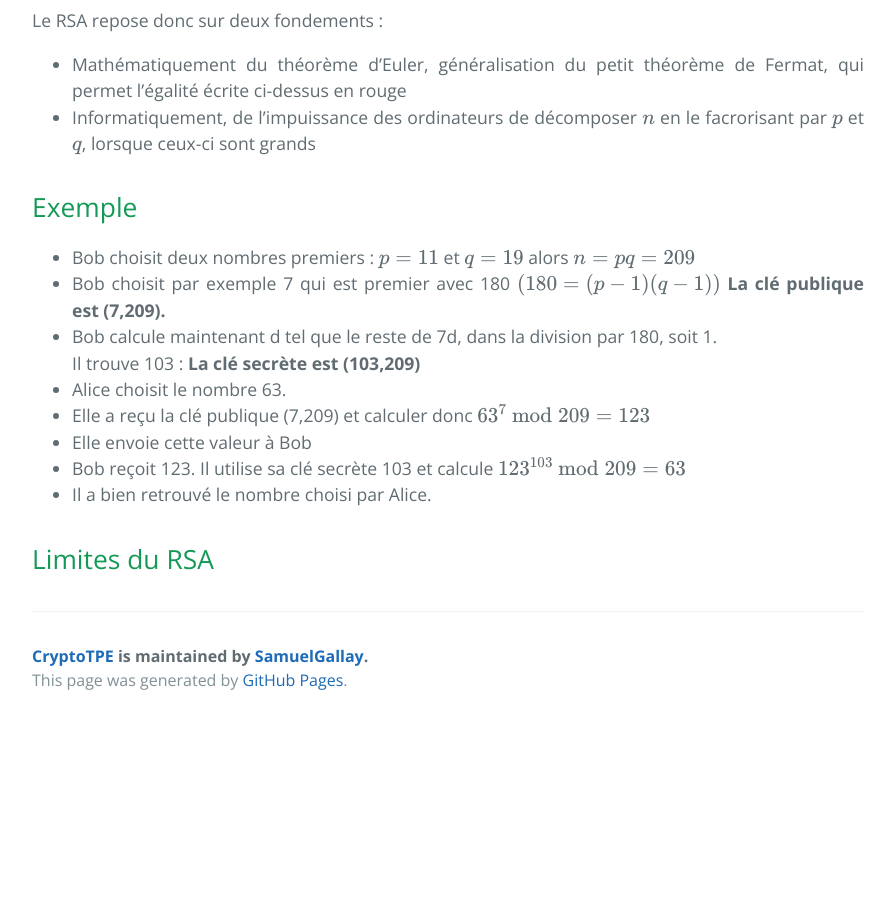
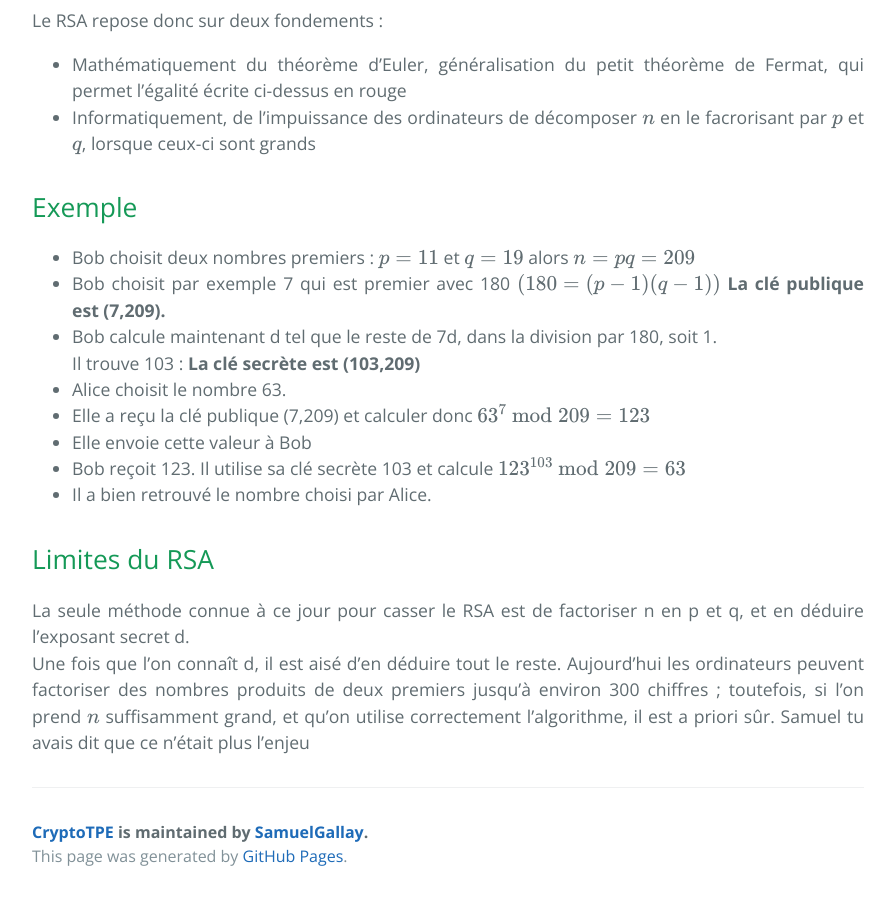
Before and after one commit to SamuelGallay/CryptoTPE, a Jekyll site: the page built from pages/4_Internet/3_rsa.md, in a window 1280 px wide and 900 px high, scrolled down 1293 px. Shown: the whole window, without its empty margins (192-1087 px from the left). Built offline with Jekyll 4.4.1, drawn with Linux system fonts in a browser that asks for light colours; our own code applies the rules of GitHub Pages for plain Markdown files; formulas are drawn with MathJax 3; before the commit the page ends 2017 px from its top, so only the background shows below that.

Commit message:
Update 3_rsa.md

```diff
--- a/pages/4_Internet/3_rsa.md
+++ b/pages/4_Internet/3_rsa.md
@@ -49,3 +49,8 @@
 * Il a bien retrouvé le nombre choisi par Alice.
 
 ## Limites du RSA
+
+La seule méthode connue à ce jour pour casser le RSA est de factoriser n en p et q, et en déduire l'exposant secret d. \\
+Une fois que l'on connaît d, il est aisé d'en déduire tout le reste.
+Aujourd'hui les ordinateurs peuvent factoriser des nombres produits de deux premiers jusqu'à environ 300 chiffres ; toutefois, si l'on prend $$ n $$ suffisamment grand, et qu'on utilise correctement l'algorithme, il est a priori sûr.
+Samuel tu avais dit que ce n'était plus l'enjeu
```
